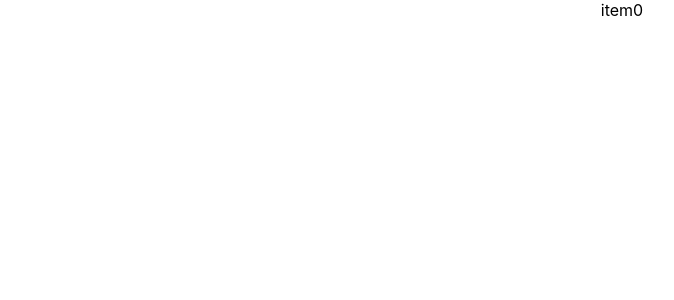
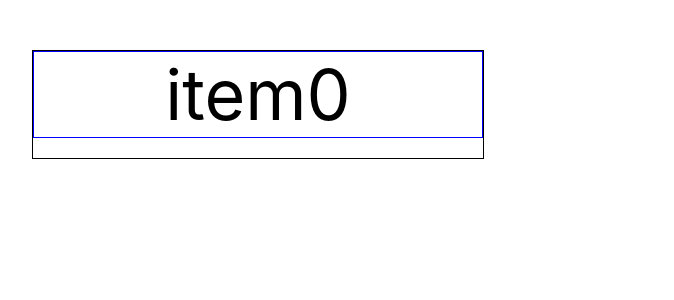
Before and after one commit to Takumikimura1899/react-beautiful-dnd-practice, a React (Create React App) app: page / in a window 1280 px wide. Shown: the top 300 px of the page, without its empty margins (18-692 px from the left). Built offline with nearby package versions, Linux system fonts and the light colour scheme.

Commit message:
[add]ちょっとしたスタイリング

```diff
--- a/src/App.css
+++ b/src/App.css
@@ -1,38 +1,12 @@
-.App {
+.dragDropArea {
   text-align: center;
+  margin: 50px;
+  width: 450px;
+  border: 1px solid black;
 }
 
-.App-logo {
-  height: 40vmin;
-  pointer-events: none;
+.item {
+  margin-bottom: 20px;
+  font-size: 70px;
+  border: 1px solid blue;
 }
-
-@media (prefers-reduced-motion: no-preference) {
-  .App-logo {
-    animation: App-logo-spin infinite 20s linear;
-  }
-}
-
-.App-header {
-  background-color: #282c34;
-  min-height: 100vh;
-  display: flex;
-  flex-direction: column;
-  align-items: center;
-  justify-content: center;
-  font-size: calc(10px + 2vmin);
-  color: white;
-}
-
-.App-link {
-  color: #61dafb;
-}
-
-@keyframes App-logo-spin {
-  from {
-    transform: rotate(0deg);
-  }
-  to {
-    transform: rotate(360deg);
-  }
-}
--- a/src/App.js
+++ b/src/App.js
@@ -3,7 +3,7 @@
 
 function App() {
   return (
-    <div className='App'>
+    <div className='dragDropArea'>
       <DragDropContext>
         <Droppable droppableId='droppable'>
           {(provided) => (
@@ -11,6 +11,7 @@
               <Draggable draggableId='item0' index={0}>
                 {(provided) => (
                   <div
+                    className='item'
                     ref={provided.innerRef}
                     {...provided.draggableProps}
                     {...provided.dragHandleProps}
```
